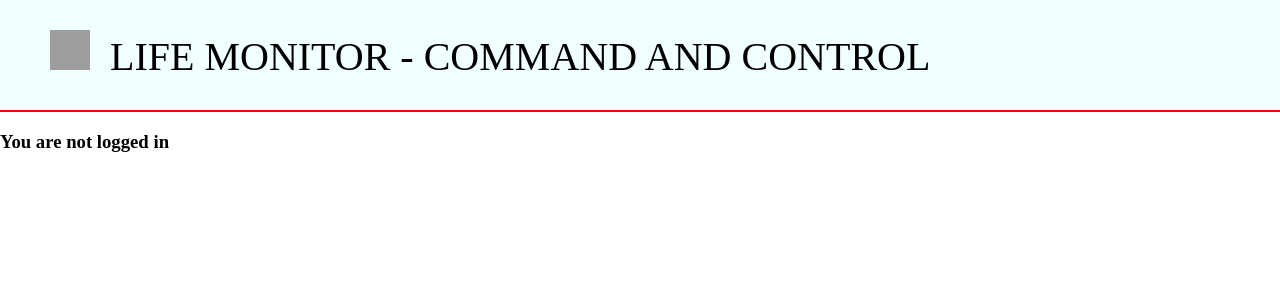
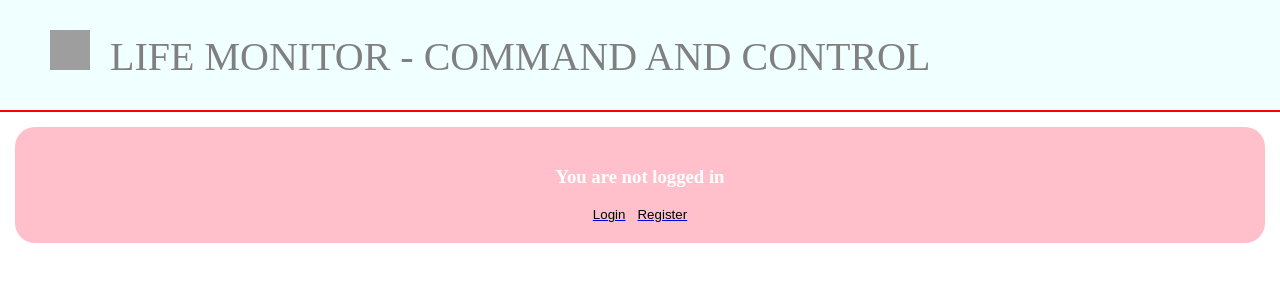
Before and after one commit to Rebekawa/asrtonline, a Django app: page / in a window 1280 px wide. Shown: the top 300 px of the page. Run offline with Django 3.2, Linux system fonts and the light colour scheme; data comes from the database, SQL or seed files in the repository; both versions use the stored data as it was after the commit; some libraries are stand-ins or nearby versions; grey boxes are pictures that could not be loaded.

Commit message:
better home page

```diff
--- a/asrt_app/static/css/style.css
+++ b/asrt_app/static/css/style.css
@@ -10,6 +10,7 @@ padding:0;
  background-color: 	#F0FFFF;
  font-size: 40px;
  border-bottom: 2px solid red;
+ color: gray;
 }
 
 #heartbeat{
@@ -23,7 +24,6 @@ padding:0;
 }
 
 .content{
- background-color: blue;
  width: 100%
 
 }
@@ -43,7 +43,7 @@ padding:0;
 
 
 .userNameDiv{
-    background-color: green;
+    background-color: #20B2AA;
     width: 100px;
     height: 40px;
     margin-right: 0;
@@ -55,3 +55,25 @@ padding:0;
     width: 55%;
     height: 55%;
 }
+
+.loginPage{
+ background-color: pink;
+ padding: 20px;
+ margin: 15px;
+ border-radius: 20px;
+}
+
+#notLoggedIn{
+    display: flex;
+
+    justify-content:center;
+    color: white;
+}
+.btn {
+    display: flex;
+
+    justify-content:center;
+    background-color: pink;
+    border: pink;
+
+}
--- a/asrt_app/templates/asrt_app/index.html
+++ b/asrt_app/templates/asrt_app/index.html
@@ -33,6 +33,7 @@
         <div class="userNameDiv">
             <div>Login</div>
             <div>{{ user.username }}</div>
+            <a href="/accounts/logout"><button class="btn">Logout</button></a>
         </div>
         <div class="map">
             <div id="carte"></div>
@@ -84,7 +85,17 @@
 
 </div>
 {% else %}
-    <h3>You are not logged in</h3>
+
+<div class="loginPage">
+    <h3 id="notLoggedIn">You are not logged in</h3>
+    <div class="btn">
+        <a href="/accounts/login"><button class="btn" id="loginButton">Login</button></a>
+        <a href="/register"><button class="btn" id="registerButton">Register</button></a>
+    </div>
+
+</div>
+
+
 {% endif %}
 
 {% endblock %}
```
Also changed, not shown: db.sqlite3.
